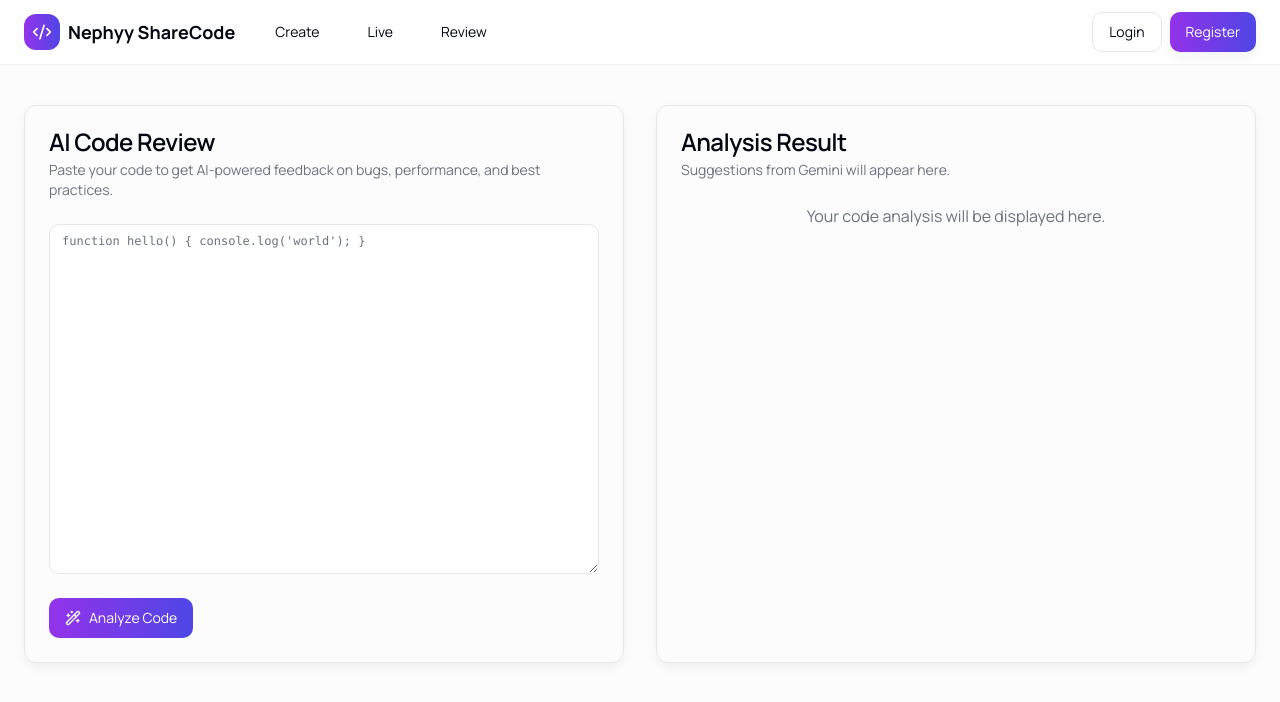
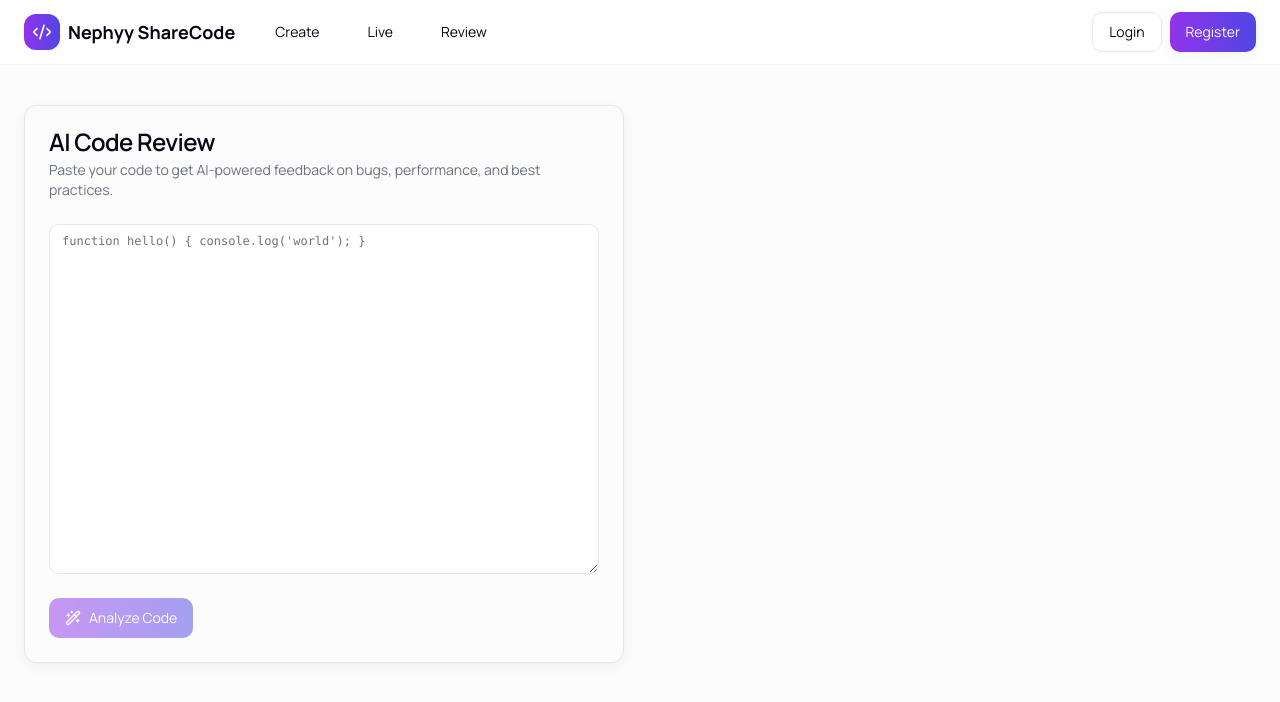
Before and after one commit to Nephyy1/nephyy-sharecode, a Next.js app: page /review in a window 1280 px wide. Shown: the top 702 px of the page. Built offline with nearby package versions, Linux system fonts and the light colour scheme.

Commit message:
Update page.tsx

```diff
--- a/app/(main)/review/page.tsx
+++ b/app/(main)/review/page.tsx
@@ -12,12 +12,14 @@ export default function ReviewPage() {
   const [result, setResult] = useState("");
   const [isLoading, setIsLoading] = useState(false);
   const [error, setError] = useState("");
+  const [hasAnalyzed, setHasAnalyzed] = useState(false);
 
   const handleAnalyze = async () => {
     if (!code.trim()) {
       setError("Please paste some code to analyze.");
       return;
     }
+    setHasAnalyzed(true);
     setIsLoading(true);
     setResult("");
     setError("");
@@ -63,7 +65,7 @@ export default function ReviewPage() {
           />
         </CardContent>
         <CardFooter>
-          <Button onClick={handleAnalyze} disabled={isLoading} className="btn-gradient w-full sm:w-auto">
+          <Button onClick={handleAnalyze} disabled={isLoading || !code} className="btn-gradient w-full sm:w-auto">
             {isLoading ? (
               <>
                 <LoaderCircle className="w-4 h-4 mr-2 animate-spin" />
@@ -79,6 +81,7 @@ export default function ReviewPage() {
         </CardFooter>
       </Card>
 
+      {hasAnalyzed && (
         <Card className="shadow-subtle">
           <CardHeader>
             <CardTitle>Analysis Result</CardTitle>
@@ -93,13 +96,9 @@ export default function ReviewPage() {
             )}
             {error && <p className="text-destructive">{error}</p>}
             {result && <MarkdownRenderer content={result} />}
-          {!isLoading && !result && !error && (
-            <div className="flex items-center justify-center h-full text-center text-muted-foreground">
-              <p>Your code analysis will be displayed here.</p>
-            </div>
-          )}
           </CardContent>
         </Card>
+      )}
     </div>
   );
 }
```
Lines whose indentation alone changed are shown as unchanged.
